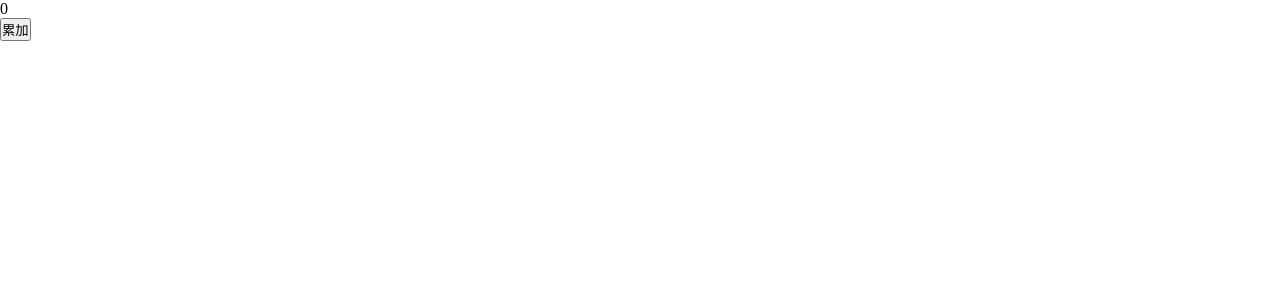
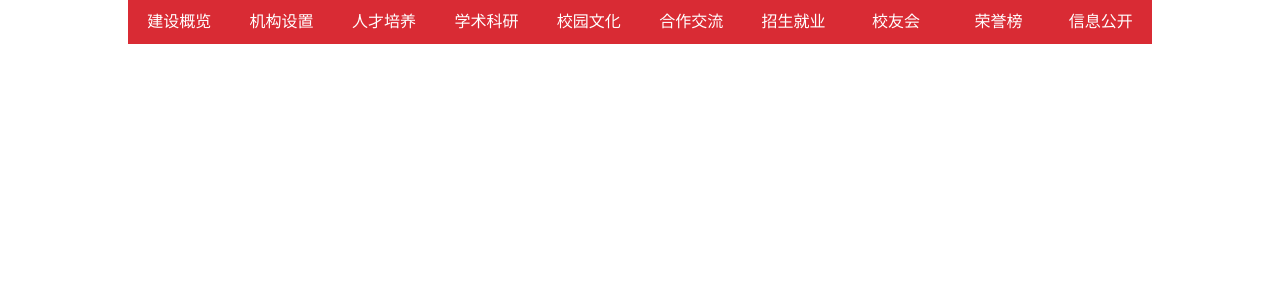
Before and after one commit to wdk52154/react-project, a React app: page / in a window 1280 px wide. Shown: the top 300 px of the page. Built offline with nearby package versions, Linux system fonts and the light colour scheme.

Commit message:
feat: flex布局

```diff
--- a/src/App.tsx
+++ b/src/App.tsx
@@ -1,10 +1,10 @@
 import React from 'react';
-import CallbackCase1 from './React-base/hooks/6_useCallback/CallbackCase1';
+import FlexTest from './Flex/FlexTest';
 
 const App: React.FC = () => {
   return (
     <>
-      <CallbackCase1 />
+      <FlexTest />
     </>
   );
 };
--- /dev/null
+++ b/src/Flex/Flex.less
@@ -0,0 +1,61 @@
+.container{
+    width: 80vw;
+    height: 300px;
+    background-color: pink;
+    margin: 0 auto;
+    //
+    //设置为弹性布局,子元素会默认横向显示,默认变成块级元素,能设置宽度高度
+    display: flex;
+    //容器属性
+    //1 修改主轴的方向
+    // flex-direction: row;
+    // flex-direction: row-reverse;
+
+    //2 调整主轴对齐方式
+    // justify-content: flex-start;
+    // justify-content: center;
+    // justify-content: flex-end;
+    // justify-content: space-between;
+    // justify-content: space-around;
+    // justify-content: space-evenly;
+
+    //3 交叉轴对齐方式
+    // align-items: flex-start;
+    // align-items: flex-end;
+    // align-items: center;
+    // align-items: stretch;//拉伸,没有高度,代表的是一个自适应的效果
+
+    //4 折行
+    // flex-wrap: wrap;
+    &_item{
+       width: 100px;
+       height: 100px;
+       background-color: purple;
+
+     //项目属性
+    //  align-self: flex-start;
+    //  align-self: flex-end;
+
+       flex: 1;//占剩余空间的所有
+    }
+}
+
+
+.flextest{
+    width: 80%;
+    margin: 0 auto;
+    height: 44px;
+    background:  #d92b34;
+    display: flex;
+    justify-content: center;
+    align-items: center;
+    &_item{
+    color: #fff;
+    line-height: 44px;
+    flex: 1;
+    text-align: center;
+    }
+    &_item:hover{
+        background: orange;
+    }
+}
--- /dev/null
+++ b/src/Flex/FlexTest.tsx
@@ -0,0 +1,60 @@
+import React from 'react';
+import './Flex.less';
+//自适应导航案例
+const FlexTest: React.FC = () => {
+  const data = [
+    {
+      id: 1,
+      text: '建设概览',
+    },
+    {
+      id: 2,
+      text: '机构设置',
+    },
+    {
+      id: 3,
+      text: '人才培养',
+    },
+    {
+      id: 4,
+      text: '学术科研',
+    },
+    {
+      id: 5,
+      text: '校园文化',
+    },
+    {
+      id: 6,
+      text: '合作交流',
+    },
+    {
+      id: 7,
+      text: '招生就业',
+    },
+    {
+      id: 8,
+      text: '校友会',
+    },
+    {
+      id: 9,
+      text: '荣誉榜',
+    },
+    {
+      id: 10,
+      text: '信息公开',
+    },
+  ];
+  return (
+    <div className="flextest">
+      {data.map((item) => {
+        return (
+          <div className="flextest_item" key={item.id}>
+            {item.text}
+          </div>
+        );
+      })}
+    </div>
+  );
+};
+
+export default FlexTest;
--- a/webpack.config.js
+++ b/webpack.config.js
@@ -5,6 +5,10 @@ const { CleanWebpackPlugin } = require('clean-webpack-plugin');
 const MiniCssExtractPlugin = require('mini-css-extract-plugin');
 const TerserPlugin = require('terser-webpack-plugin');
 const CssMinimizerWebpackPlugin = require('css-minimizer-webpack-plugin');
+
+//是否开发环境
+const devMode = process.env.NODE_ENV !== 'production';
+
 module.exports = {
   //开发环境
   mode: 'development',
@@ -36,11 +40,12 @@ module.exports = {
   //使用插件
   plugins: [
     new HtmlWebpackPlugin({
-      template: './src/index.html',
+      template: './public/index.html',
       filename: 'index.html',
       minify: true,
     }),
     new CleanWebpackPlugin(),
+
     new MiniCssExtractPlugin({
       //打包后CSS文件的名字
       filename: 'main.[hash:8].css',
@@ -82,8 +87,7 @@ module.exports = {
       {
         test: /\.(css|less)$/, // 基于正则匹配：哪些文件是我们需要处理的
         use: [
-          MiniCssExtractPlugin.loader, //抽离CSS代码的
-          //'style-loader', // 把css以内嵌式导入到页面
+          devMode ? 'style-loader' : MiniCssExtractPlugin.loader,
           'css-loader', //处理特殊语法
           'postcss-loader', //配合autoprefixer&browserlist给css3属性设置前缀【兼容】
           'less-loader', //把less编译为css
```
Also changed, not shown: src/Flex/Flex1.tsx (added, +17 -0 lines), public/index.html (renamed from src/index.html).
